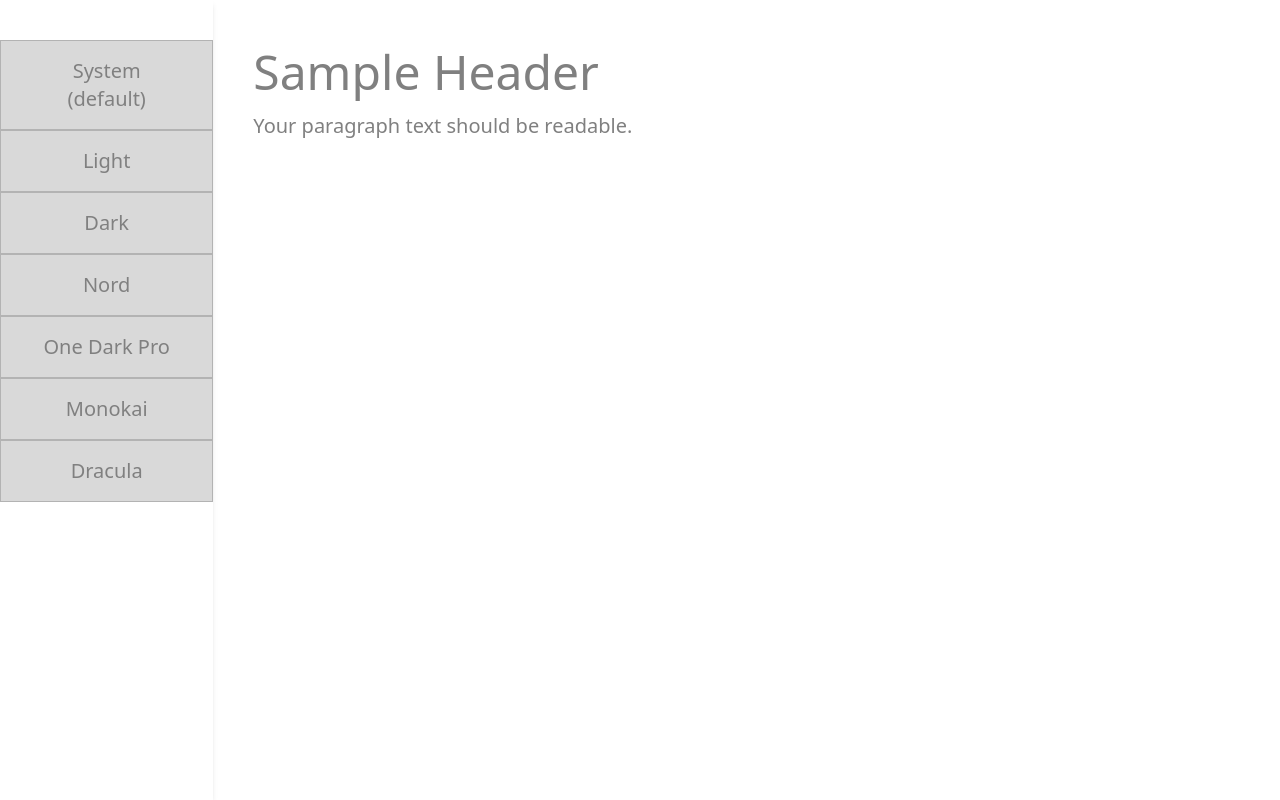
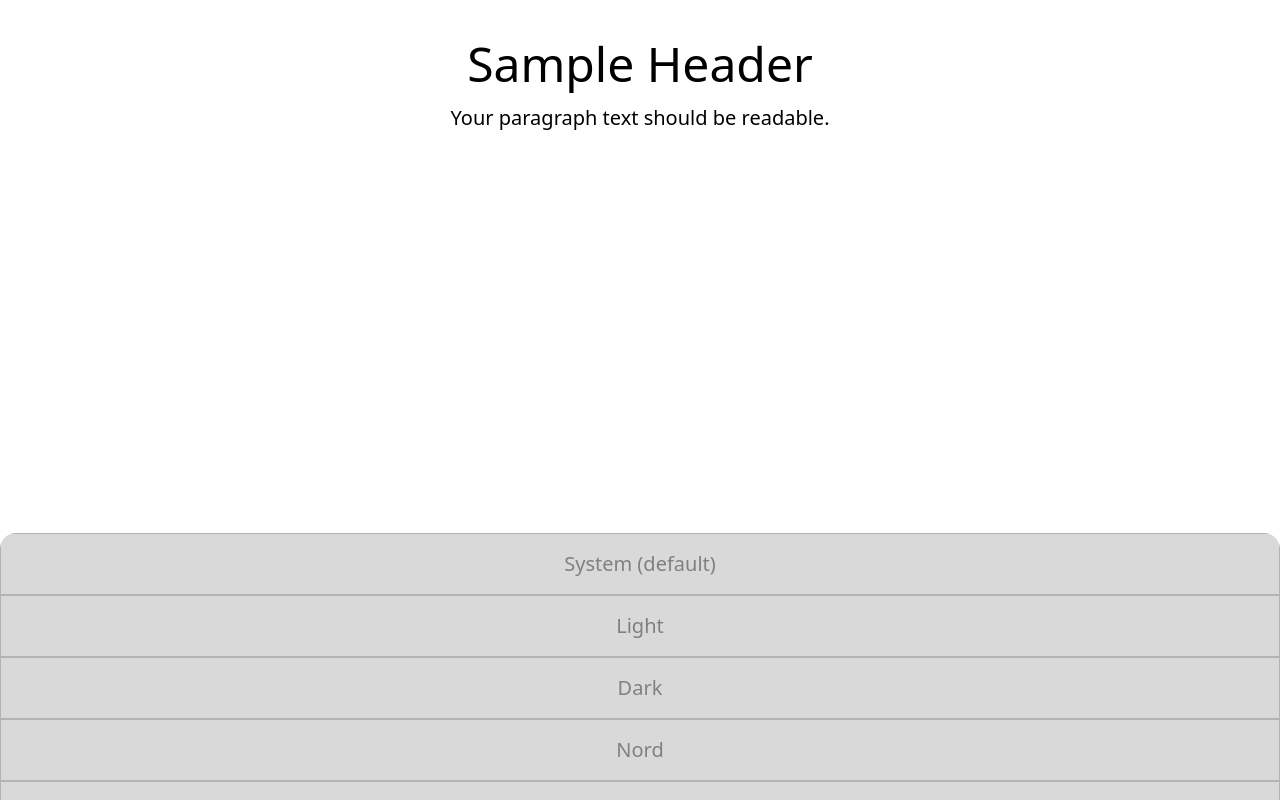
Before and after one commit to jakemackie/vue-web-themes, a Vue app: page / in a window 1280 px wide. Built offline with nearby package versions, Linux system fonts and the light colour scheme.

Commit message:
Much nicer UI, will replace showcase.

```diff
--- a/src/App.vue
+++ b/src/App.vue
@@ -10,7 +10,7 @@
         <!-- Page section 2 -->
         <themeContentArea>
             <h1 class="text-5xl">Sample Header</h1>
-            <p class="text-xl">Your paragraph text should be readable.</p>
+            <p class="mt-4 text-xl">Your paragraph text should be readable.</p>
         </themeContentArea>
     </main>
 </template>
--- a/src/components/themeContentArea.vue
+++ b/src/components/themeContentArea.vue
@@ -1,19 +1,7 @@
 <template>
-    <div class="block md:hidden">
-        <div class="overflow-y-scroll fixed top-0 h-1/2 w-full">
-            <div class="p-4">
-                <slot></slot>
-            </div>
-        </div>
-    </div>
-
-    <div class="hidden md:block">
-        <div class="overflow-y-scroll fixed right-0 h-full w-5/6">
-            <div class="p-10">
-                <div class="*:py-2 text-text-color">
-                    <slot></slot>
-                </div>
-            </div>
+    <div class="overflow-y-scroll fixed top-0 h-1/2 w-full">
+        <div class="grid place-items-center py-10">
+            <slot></slot>
         </div>
     </div>
 </template>
--- a/src/components/themeSelectorMenu.vue
+++ b/src/components/themeSelectorMenu.vue
@@ -1,17 +1,5 @@
 <template>
-    <div class="block md:hidden">
-        <div class="overflow-y-scroll fixed bottom-0 h-1/2 w-full shadow-md">
-            <div class="placeholder-gray-600">
-                <slot></slot>
-            </div>
-        </div>
-    </div>
-
-    <div class="hidden md:block">
-        <div class="overflow-y-scroll fixed left-0 h-full w-1/6 shadow-md">
-            <div class="py-10">
-                <slot></slot>
-            </div>
-        </div>
+    <div class="overflow-y-scroll fixed bottom-0 h-1/3 w-full rounded-t-2xl">
+        <slot></slot>
     </div>
 </template>
```
Also changed, not shown: src/assets/Group 1.png (renamed from src/assets/showcase.png), 1 other file (tests, documents, lock files or other folders).
